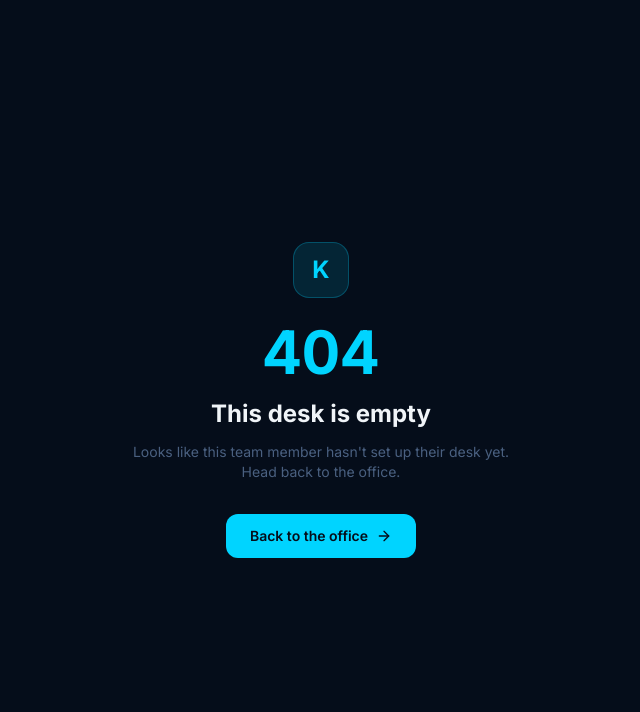
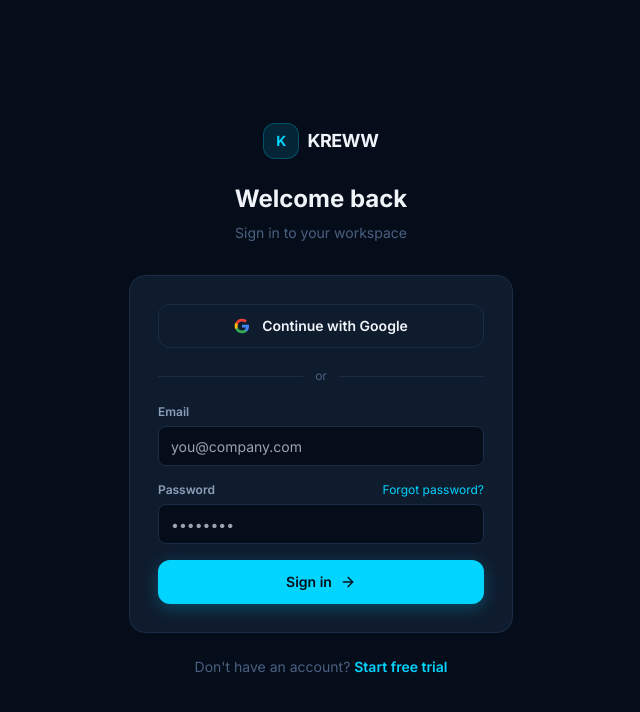
Before and after one commit to webownr/mykreww, a Next.js app: page /login in a window 1280 px wide. Before the commit this address had no page. Shown: the top 712 px of the page, without its empty margins (319-959 px from the left). Built offline with nearby package versions, Linux system fonts and the light colour scheme.

Commit message:
Add files via upload

```diff
--- /dev/null
+++ b/src/app/login/page.tsx
@@ -0,0 +1,170 @@
+import type { Metadata } from 'next';
+import Link from 'next/link';
+import { ArrowRight } from 'lucide-react';
+
+export const metadata: Metadata = {
+  title: 'Log In — Kreww',
+};
+
+export default function LoginPage() {
+  return (
+    <div
+      className="flex min-h-screen items-center justify-center px-6 py-20"
+      style={{ backgroundColor: 'var(--bg-primary)', color: 'var(--text-primary)' }}
+    >
+      {/* Background glow */}
+      <div
+        className="pointer-events-none fixed inset-0 -z-10"
+        style={{
+          background:
+            'radial-gradient(ellipse 60% 60% at 50% 30%, rgba(0,212,255,0.06), transparent)',
+        }}
+      />
+
+      <div className="w-full max-w-sm">
+        {/* Logo */}
+        <div className="mb-8 text-center">
+          <Link href="/" className="inline-flex items-center gap-2">
+            <div
+              className="flex h-9 w-9 items-center justify-center rounded-xl font-bold text-sm"
+              style={{
+                backgroundColor: 'rgba(0,212,255,0.12)',
+                border: '1px solid rgba(0,212,255,0.25)',
+                color: 'var(--accent)',
+              }}
+            >
+              K
+            </div>
+            <span className="text-lg font-bold tracking-tight">KREWW</span>
+          </Link>
+          <h1
+            className="mt-6 text-2xl font-bold"
+            style={{ color: 'var(--text-primary)' }}
+          >
+            Welcome back
+          </h1>
+          <p className="mt-2 text-sm" style={{ color: 'var(--text-muted)' }}>
+            Sign in to your workspace
+          </p>
+        </div>
+
+        {/* Form card */}
+        <div
+          className="rounded-2xl p-7"
+          style={{
+            backgroundColor: 'var(--bg-card)',
+            border: '1px solid var(--border)',
+          }}
+        >
+          {/* Google OAuth */}
+          <button
+            className="flex h-11 w-full items-center justify-center gap-3 rounded-xl text-sm font-semibold transition-all hover:bg-white/5"
+            style={{
+              border: '1px solid var(--border)',
+              color: 'var(--text-primary)',
+            }}
+          >
+            <svg className="h-4 w-4" viewBox="0 0 24 24">
+              <path
+                d="M22.56 12.25c0-.78-.07-1.53-.2-2.25H12v4.26h5.92c-.26 1.37-1.04 2.53-2.21 3.31v2.77h3.57c2.08-1.92 3.28-4.74 3.28-8.09z"
+                fill="#4285F4"
+              />
+              <path
+                d="M12 23c2.97 0 5.46-.98 7.28-2.66l-3.57-2.77c-.98.66-2.23 1.06-3.71 1.06-2.86 0-5.29-1.93-6.16-4.53H2.18v2.84C3.99 20.53 7.7 23 12 23z"
+                fill="#34A853"
+              />
+              <path
+                d="M5.84 14.09c-.22-.66-.35-1.36-.35-2.09s.13-1.43.35-2.09V7.07H2.18C1.43 8.55 1 10.22 1 12s.43 3.45 1.18 4.93l2.85-2.22.81-.62z"
+                fill="#FBBC05"
+              />
+              <path
+                d="M12 5.38c1.62 0 3.06.56 4.21 1.64l3.15-3.15C17.45 2.09 14.97 1 12 1 7.7 1 3.99 3.47 2.18 7.07l3.66 2.84c.87-2.6 3.3-4.53 6.16-4.53z"
+                fill="#EA4335"
+              />
+            </svg>
+            Continue with Google
+          </button>
+
+          <div className="my-5 flex items-center gap-3">
+            <div className="h-px flex-1" style={{ backgroundColor: 'var(--border)' }} />
+            <span className="text-xs" style={{ color: 'var(--text-muted)' }}>
+              or
+            </span>
+            <div className="h-px flex-1" style={{ backgroundColor: 'var(--border)' }} />
+          </div>
+
+          {/* Email/password */}
+          <div className="space-y-4">
+            <div>
+              <label
+                className="mb-1.5 block text-xs font-semibold"
+                style={{ color: 'var(--text-secondary)' }}
+              >
+                Email
+              </label>
+              <input
+                type="email"
+                placeholder="you@company.com"
+                className="h-10 w-full rounded-lg bg-transparent px-3 text-sm outline-none transition-all placeholder:text-sm"
+                style={{
+                  border: '1px solid var(--border)',
+                  color: 'var(--text-primary)',
+                  backgroundColor: 'var(--bg-primary)',
+                }}
+              />
+            </div>
+            <div>
+              <div className="mb-1.5 flex items-center justify-between">
+                <label
+                  className="text-xs font-semibold"
+                  style={{ color: 'var(--text-secondary)' }}
+                >
+                  Password
+                </label>
+                <Link
+                  href="/forgot-password"
+                  className="text-xs transition-colors hover:text-white"
+                  style={{ color: 'var(--accent)' }}
+                >
+                  Forgot password?
+                </Link>
+              </div>
+              <input
+                type="password"
+                placeholder="••••••••"
+                className="h-10 w-full rounded-lg bg-transparent px-3 text-sm outline-none"
+                style={{
+                  border: '1px solid var(--border)',
+                  color: 'var(--text-primary)',
+                  backgroundColor: 'var(--bg-primary)',
+                }}
+              />
+            </div>
+
+            <button
+              className="mt-2 flex h-11 w-full items-center justify-center gap-2 rounded-xl text-sm font-semibold transition-all hover:brightness-110 active:scale-[0.97]"
+              style={{
+                backgroundColor: 'var(--accent)',
+                color: '#050D1A',
+                boxShadow: '0 4px 16px rgba(0,212,255,0.25)',
+              }}
+            >
+              Sign in <ArrowRight className="h-4 w-4" />
+            </button>
+          </div>
+        </div>
+
+        <p className="mt-6 text-center text-sm" style={{ color: 'var(--text-muted)' }}>
+          Don&apos;t have an account?{' '}
+          <Link
+            href="/signup"
+            className="font-semibold transition-colors hover:text-white"
+            style={{ color: 'var(--accent)' }}
+          >
+            Start free trial
+          </Link>
+        </p>
+      </div>
+    </div>
+  );
+}
```
